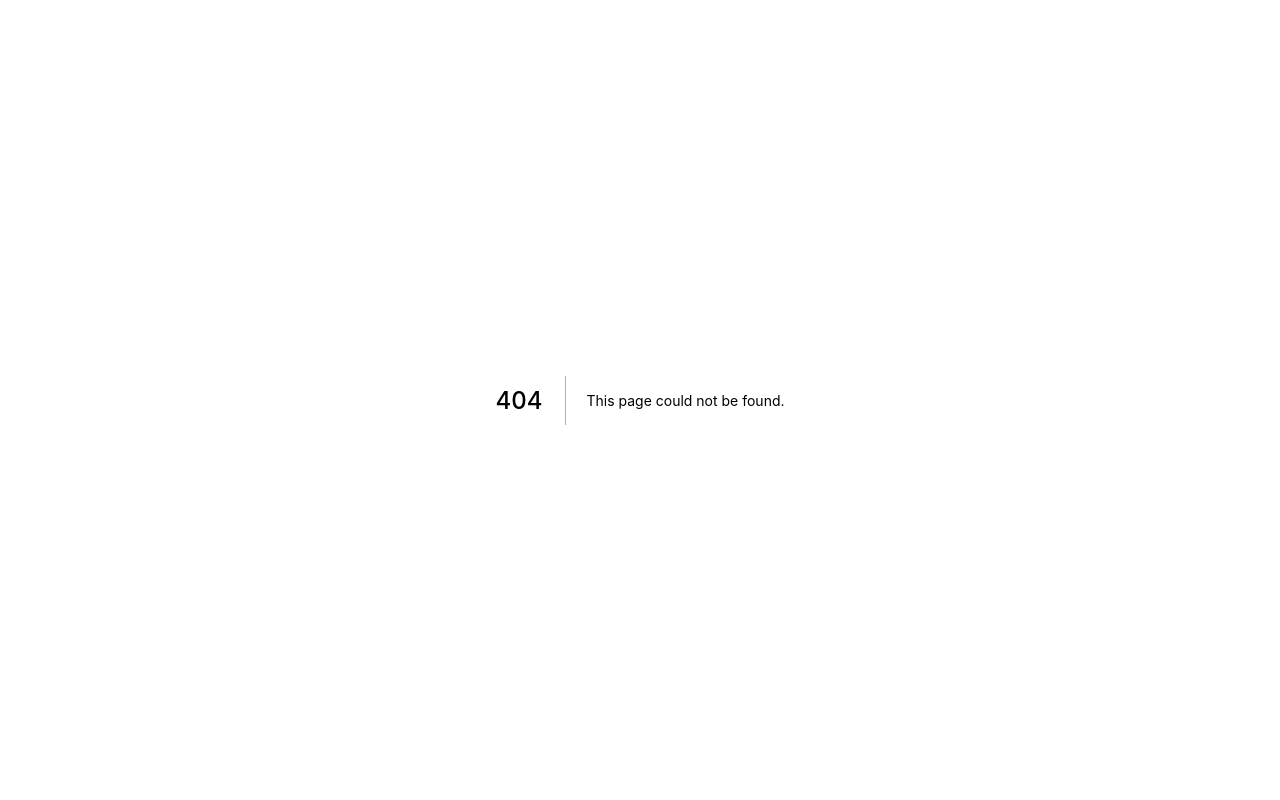
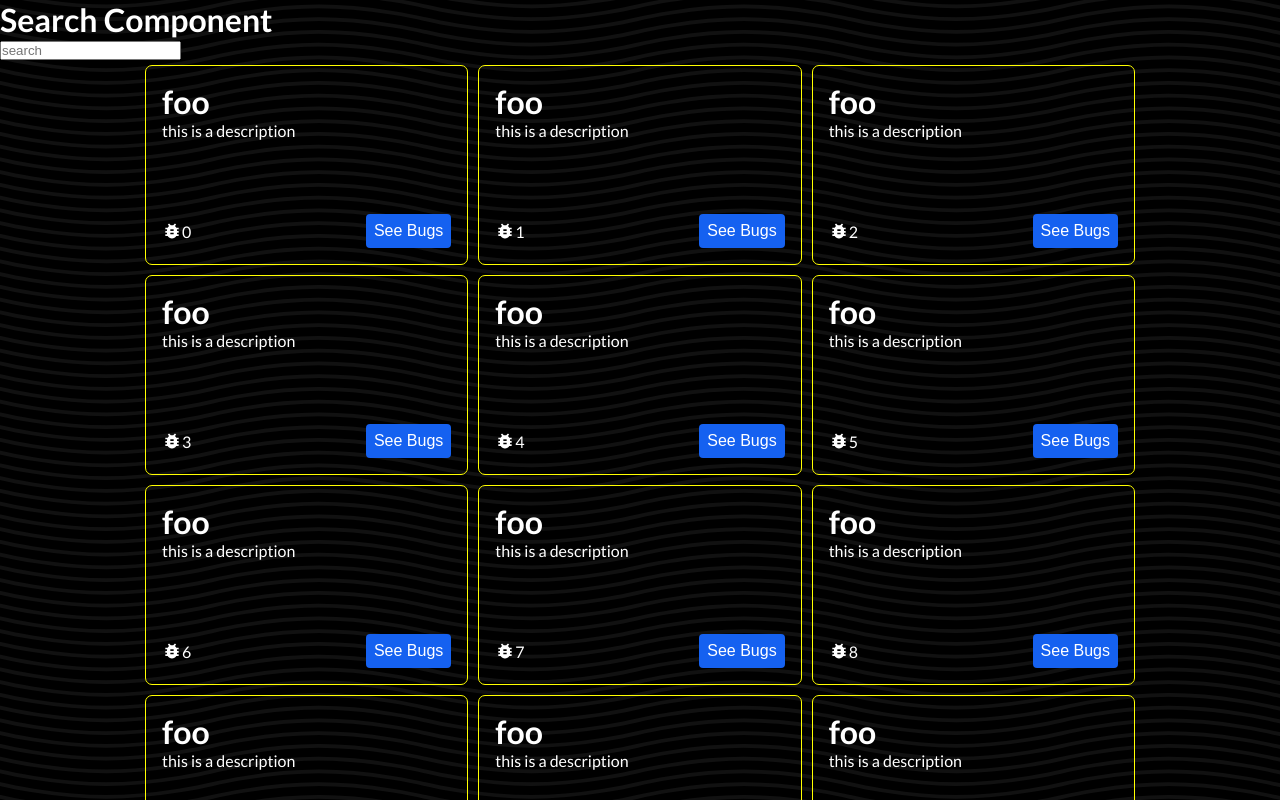
Before and after one commit to Wodnyan/Mushi, a Next.js app in the folder client/: page /projects in a window 1280 px wide. Before the commit this address had no page. Built offline with nearby package versions, Linux system fonts and the light colour scheme.

Commit message:
feat: project card, card components

```diff
--- /dev/null
+++ b/client/components/ProjectCard.tsx
@@ -0,0 +1,61 @@
+import * as S from "../styles/Card";
+import { Button } from "../styles/Button";
+import styled from "styled-components";
+import { MdBugReport } from "react-icons/md";
+
+interface ProjectCardProps {
+  name: string;
+  description: string;
+  numberOfLikes: number;
+}
+
+const StyledProjectCard = styled(S.Card)`
+  display: grid;
+  grid-template-rows: auto 1fr auto;
+  height: 200px;
+  margin: 5px;
+  padding: 1rem;
+  background: transparent;
+  border: 1px solid yellow;
+  transition: background 0.2s ease;
+  cursor: pointer;
+  &:hover {
+    background: yellow;
+  }
+`;
+
+const ProjectName = styled.h1``;
+
+const ProjectDescription = styled.p``;
+
+const NumberOfBugs = styled.div`
+  display: flex;
+  align-items: center;
+`;
+
+const BottomRow = styled.section`
+  display: flex;
+  align-items: center;
+  justify-content: space-between;
+`;
+
+const ProjectCard: React.FC<ProjectCardProps> = ({
+  description,
+  name,
+  numberOfLikes,
+}) => {
+  return (
+    <StyledProjectCard>
+      <ProjectName>{name}</ProjectName>
+      <ProjectDescription>{description}</ProjectDescription>
+      <BottomRow>
+        <NumberOfBugs>
+          <MdBugReport size={20} />
+          {numberOfLikes}
+        </NumberOfBugs>
+        <Button>See Bugs</Button>
+      </BottomRow>
+    </StyledProjectCard>
+  );
+};
+export default ProjectCard;
--- /dev/null
+++ b/client/components/SearchForm.tsx
@@ -0,0 +1,8 @@
+const SearchForm = () => {
+  return (
+    <form>
+      <input placeholder="search" />
+    </form>
+  );
+};
+export default SearchForm;
--- a/client/pages/index.tsx
+++ b/client/pages/index.tsx
@@ -50,9 +50,9 @@ export default function Home() {
               Create an account
             </Button>
           </NextLink>
-          <NextLink href="/boards">
+          <NextLink href="/projects">
             <Button as="a" block>
-              Search for boards
+              Search for projects
             </Button>
           </NextLink>
         </ButtonGroup>
--- /dev/null
+++ b/client/pages/projects/index.tsx
@@ -0,0 +1,31 @@
+import * as S from "../../styles/pages/Projects";
+import ProjectCard from "../../components/ProjectCard";
+import Head from "next/head";
+import SearchForm from "../../components/SearchForm";
+
+const Projects = () => {
+  return (
+    <>
+      <Head>
+        <title>Projects</title>
+      </Head>
+      <S.Container>
+        <h1>Search Component</h1>
+        <SearchForm />
+        <S.ProjectListContainer>
+          <S.ProjectList>
+            {Array.from(Array(500).keys()).map((_, i) => (
+              <ProjectCard
+                name="foo"
+                description="this is a description"
+                numberOfLikes={i}
+                key={i}
+              />
+            ))}
+          </S.ProjectList>
+        </S.ProjectListContainer>
+      </S.Container>
+    </>
+  );
+};
+export default Projects;
--- a/client/styles/Card.ts
+++ b/client/styles/Card.ts
@@ -0,0 +1,6 @@
+import styled from "styled-components";
+
+export const Card = styled.div`
+  background: gray;
+  border-radius: 7px;
+`;
--- /dev/null
+++ b/client/styles/pages/Projects.ts
@@ -0,0 +1,21 @@
+import styled from "styled-components";
+
+export const Container = styled.div`
+  height: 100vh;
+  background: url("fingerprint.svg");
+  color: white;
+  display: flex;
+  flex-direction: column;
+`;
+
+export const ProjectListContainer = styled.div`
+  overflow: auto;
+  height: 100%;
+`;
+
+export const ProjectList = styled.ul`
+  display: grid;
+  grid-template-columns: 1fr 1fr 1fr;
+  max-width: 1000px;
+  margin: 0 auto;
+`;
```
